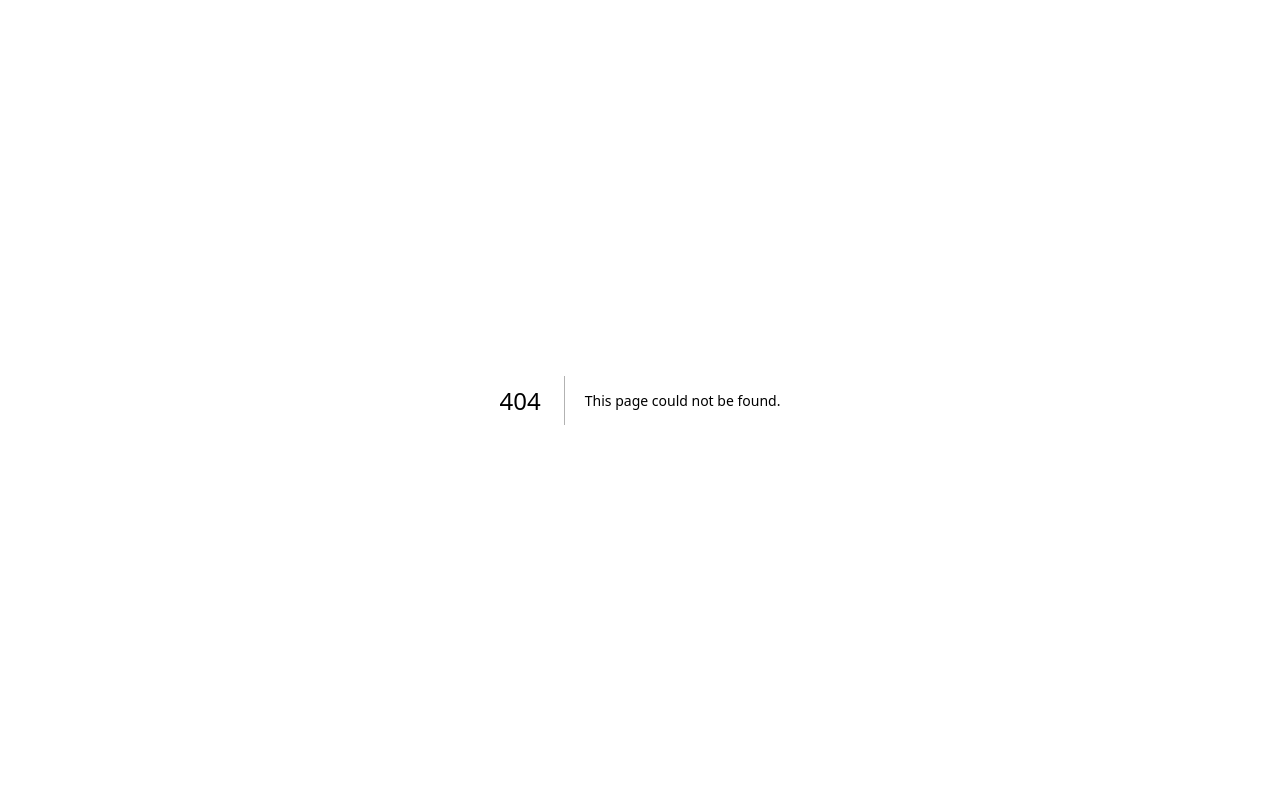
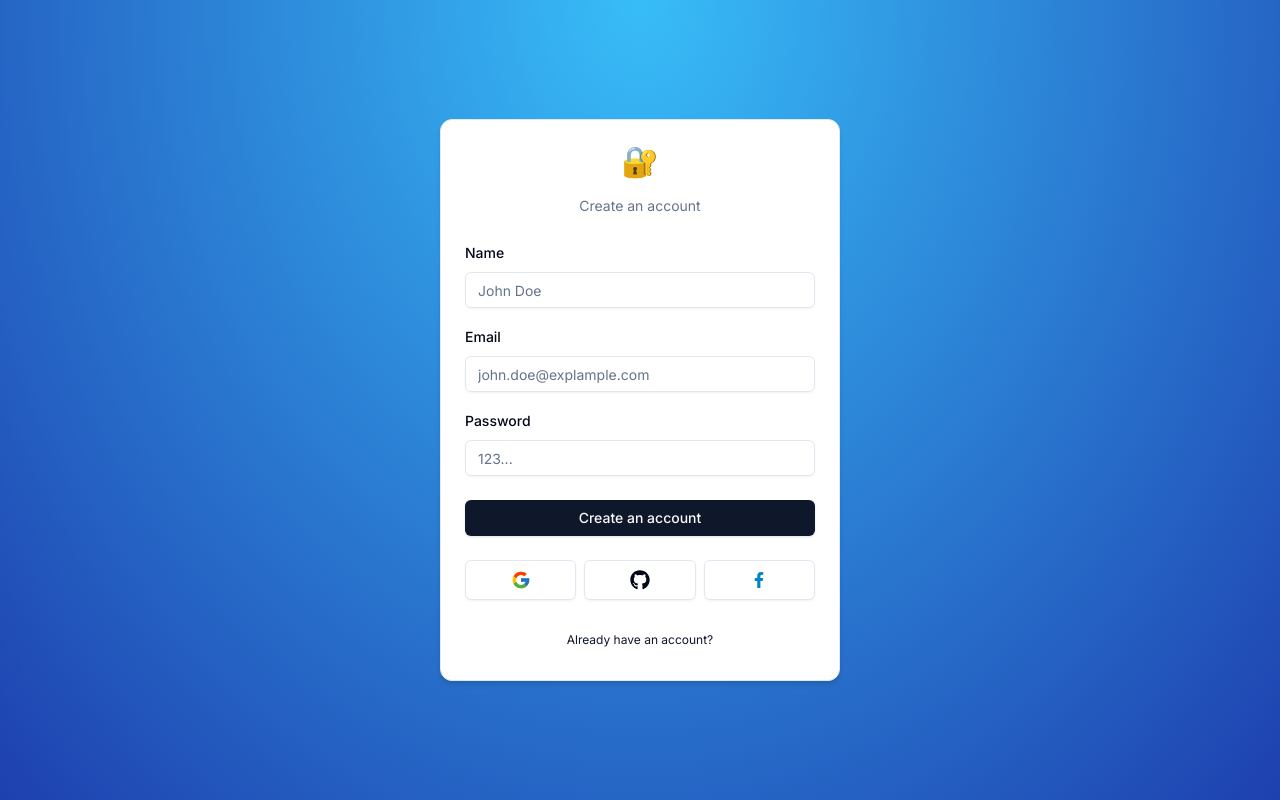
Before and after one commit to lewmeta/next-auth, a Next.js app: page /auth/register in a window 1280 px wide. Before the commit this address had no page. Built offline with nearby package versions, Linux system fonts and the light colour scheme.

Commit message:
finished up the server action register plus form

```diff
--- /dev/null
+++ b/actions/register.ts
@@ -0,0 +1,14 @@
+"use server"
+
+import { RegisterSchema } from "@/schemas";
+import * as z from "zod"
+
+export const register = async (values: z.infer<typeof RegisterSchema>) => {
+    const validatedFields = RegisterSchema.safeParse(values);
+
+    if (!validatedFields.success) {
+        return { error: "Invalid filds!" };
+    }
+
+    return { success: "Email sent!" };
+}
--- /dev/null
+++ b/app/auth/register/page.tsx
@@ -0,0 +1,11 @@
+import { RegisterForm } from "@/components/auth/register-form";
+
+const RegisterPage = () => {
+    return (
+        <div>
+            <RegisterForm />
+        </div>
+    )
+}
+
+export default RegisterPage;
--- /dev/null
+++ b/components/auth/register-form.tsx
@@ -0,0 +1,139 @@
+"use client"
+
+import { useForm } from "react-hook-form"
+import { zodResolver } from "@hookform/resolvers/zod"
+import * as z from "zod"
+import { useState, useTransition } from "react"
+
+import { CardWrapper } from "@/components/auth/card-wrapper"
+import { RegisterSchema } from "@/schemas"
+
+import {
+    Form,
+    FormControl,
+    FormField,
+    FormItem,
+    FormLabel,
+    FormMessage
+} from "@/components/ui/form"
+
+import { Input } from "@/components/ui/input"
+import { Button } from "@/components/ui/button"
+import { FormError } from "@/components/form-error"
+import { FormSuccess } from "@/components/form-success"
+import { register } from "@/actions/register"
+
+export const RegisterForm = () => {
+    const [isPending, startTransition] = useTransition();
+    const [error, setError] = useState<string | undefined>("")
+    const [success, setSuccess] = useState<string | undefined>("")
+
+    const form = useForm<z.infer<typeof RegisterSchema>>({
+        resolver: zodResolver(RegisterSchema),
+        defaultValues: {
+            email: "",
+            password: ""
+        }
+    });
+
+    const onSubmit = (values: z.infer<typeof RegisterSchema>) => {
+        setError("");
+        setSuccess("");
+
+        startTransition(() => {
+            register(values)
+                .then((data) => {
+                    setError(data.error)
+                    setSuccess(data.success)
+                });
+        })
+    }
+
+    return (
+        <CardWrapper
+            headerLabel="Create an account"
+            backButtonLabel="Already have an account?"
+            backButtonHref="/auth/login"
+            showSocial
+        >
+            <Form {...form}>
+                <form
+                    onSubmit={form.handleSubmit(onSubmit)}
+                    className="space-y-6"
+                >
+                    <div className="space-y-4">
+                        <FormField
+                            control={form.control}
+                            name="name"
+                            render={({ field }) => (
+                                <FormItem>
+                                    <FormLabel>
+                                        Name
+                                    </FormLabel>
+                                    <FormControl>
+                                        <Input
+                                            {...field}
+                                            placeholder="John Doe"
+                                            type="text"
+                                            disabled={isPending}
+                                        />
+                                    </FormControl>
+                                    <FormMessage />
+                                </FormItem>
+                            )}
+                        />
+                        <FormField
+                            control={form.control}
+                            name="email"
+                            render={({ field }) => (
+                                <FormItem>
+                                    <FormLabel>
+                                        Email
+                                    </FormLabel>
+                                    <FormControl>
+                                        <Input
+                                            {...field}
+                                            placeholder="john.doe@explample.com"
+                                            type="email"
+                                            disabled={isPending}
+                                        />
+                                    </FormControl>
+                                    <FormMessage />
+                                </FormItem>
+                            )}
+                        />
+                        <FormField
+                            control={form.control}
+                            name="password"
+                            render={({ field }) => (
+                                <FormItem>
+                                    <FormLabel>
+                                        Password
+                                    </FormLabel>
+                                    <FormControl>
+                                        <Input
+                                            {...field}
+                                            placeholder="123..."
+                                            type="password"
+                                            disabled={isPending}
+                                        />
+                                    </FormControl>
+                                    <FormMessage />
+                                </FormItem>
+                            )}
+                        />
+                    </div>
+                    <FormError message={error} />
+                    <FormSuccess message={success} />
+                    <Button
+                        type="submit"
+                        className="w-full"
+                        disabled={isPending}
+                    >
+                        Create an account
+                    </Button>
+                </form>
+            </Form>
+        </CardWrapper>
+    )
+}
--- a/schemas/index.ts
+++ b/schemas/index.ts
@@ -1,13 +1,23 @@
 import * as z from "zod"
 
 export const LoginSchema = z.object({
-    email: z.string({
-        message: "Invalid type",
-        invalid_type_error: "Enter a valid email"
-    }).email({
+    email: z.string().email({
         message: "Email is required"
     }),
     password: z.string().min(1, {
         message: "Password is required."
     })
 });
+export const RegisterSchema = z.object({
+    name: z.string({
+        message: "Name is required"
+    }).min(1, {
+        message: "Minimum 1 character required."
+    }),
+    email: z.string().email({
+        message: "Email is required"
+    }),
+    password: z.string().min(6, {
+        message: "Minimum 6 characters required."
+    }),
+});
```
Also changed, not shown: app/auth/layout.tsx (renamed from app/auth/login/layout.tsx).
